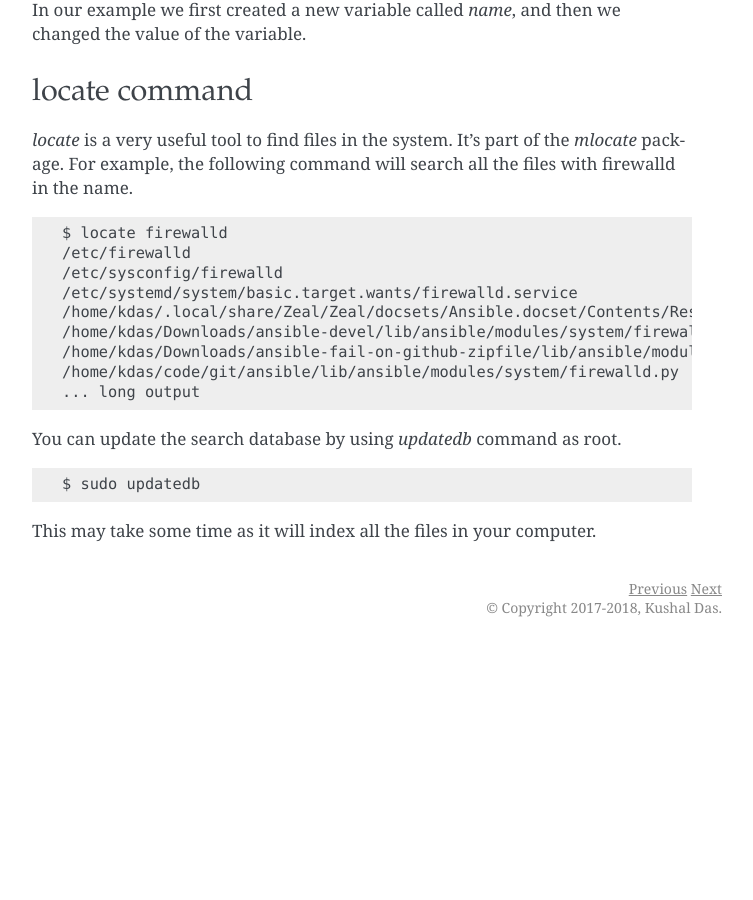
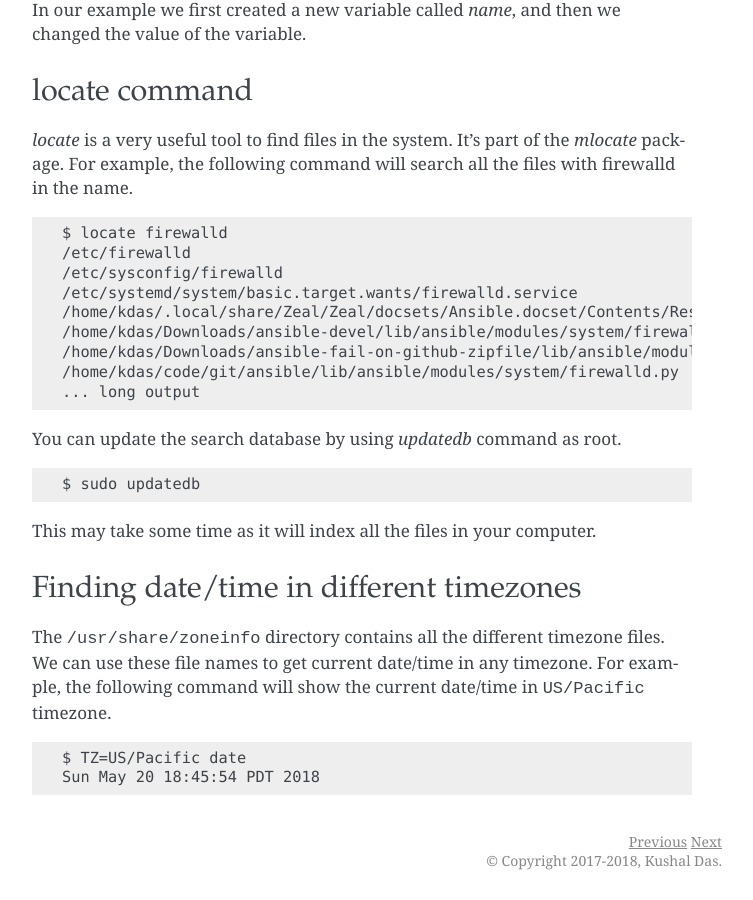
Before and after one commit to kushaldas/lym, a Sphinx documentation site: the page built from docs/useful.md, in a window 1280 px wide and 900 px high, scrolled down 5829 px. Shown: the whole window, without its empty margins (388-1141 px from the left). Built offline with Sphinx 7.4.7, drawn with Linux system fonts in a browser that asks for light colours; a script that is not in the unit is left out; before the commit the page ends 6476 px from its top, so only the background shows below that; some of the changed text lies outside the part shown.

Commit message:
Shows date/time in different timezone

````diff
--- a/docs/useful.md
+++ b/docs/useful.md
@@ -2,7 +2,6 @@
 
 In this chapter, we will learn about a few more commands which we may have to
 use in daily life.
-
 
 ### Creating soft link to a file
 
@@ -285,3 +284,18 @@ $ sudo updatedb
 
 This may take some time as it will index all the files in your
 computer.
+
+```eval_rst
+.. index:: timezones
+```
+### Finding date/time in different timezones
+
+The ```/usr/share/zoneinfo``` directory contains all the different timezone
+files. We can use these file names to get current date/time in any timezone. For
+example, the following command will show the current date/time in
+```US/Pacific``` timezone.
+
+```
+$ TZ=US/Pacific date
+Sun May 20 18:45:54 PDT 2018
+```
````
